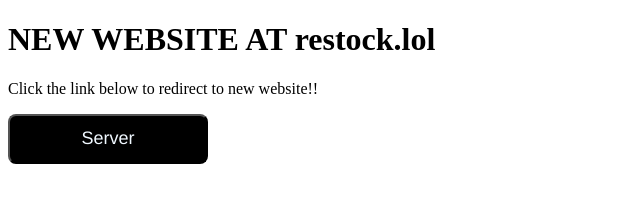
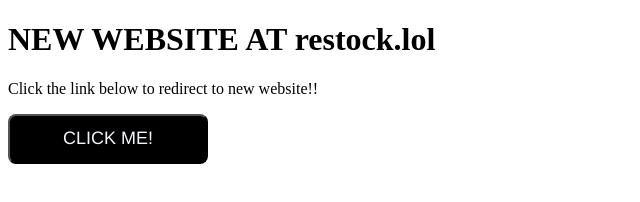
Before and after one commit to repact/repact.lol, a plain HTML site: page index.html in a window 1280 px wide. Shown: the full height of the page, 0-640 px from the left. Drawn offline with Linux system fonts and the light colour scheme.

Commit message:
Update index.html

```diff
--- a/index.html
+++ b/index.html
@@ -8,7 +8,7 @@
     <h1>NEW WEBSITE AT restock.lol</h1>
     <p>Click the link below to redirect to new website!!</p>
 <a href="https://restock.lol" target="_blank">
-    <button style="background-color: black;color: aliceblue;border-radius: 8px; height: 50px; width: 200px; font-size: 18px; font-family: 'Franklin Gothic Medium', 'Arial Narrow', Arial, sans-serif;">Server</button>
+    <button style="background-color: black;color: aliceblue;border-radius: 8px; height: 50px; width: 200px; font-size: 18px; font-family: 'Franklin Gothic Medium', 'Arial Narrow', Arial, sans-serif;">CLICK ME!</button>
 </a>
 </body>
 </html>
```
